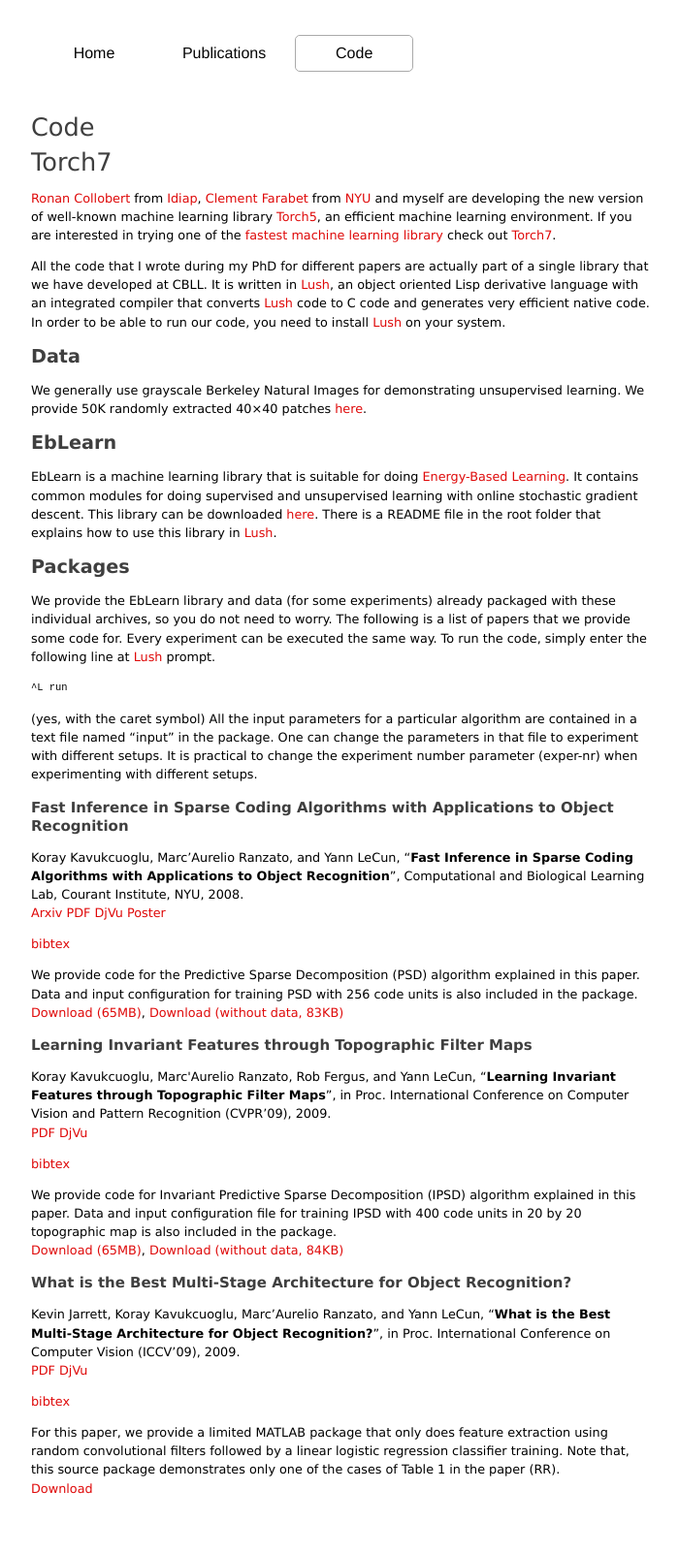
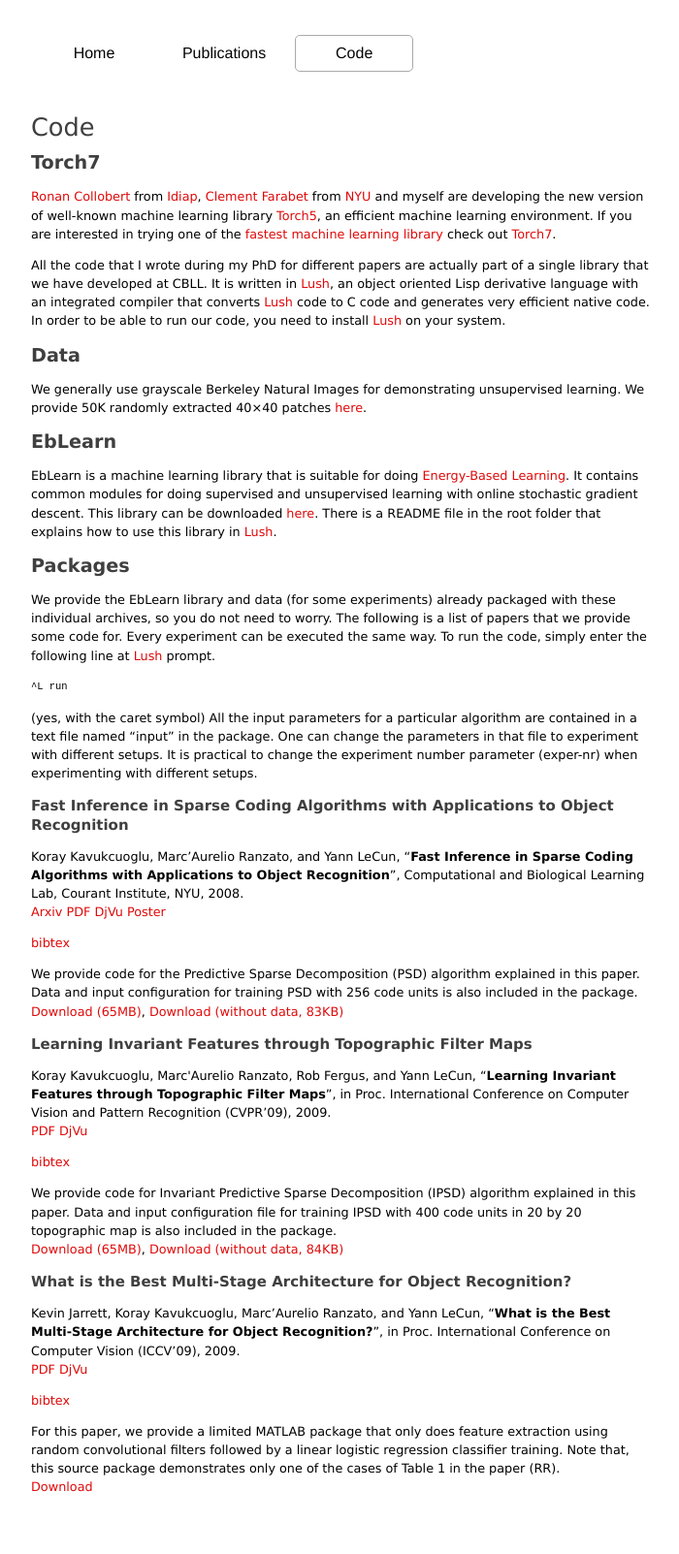
Before and after one commit to koraykv/koraykv.github.com, a Jekyll site: the page built from code.md, in a window 1280 px wide. Shown: the whole page at 97% size, without its empty margins (288-988 px from the left). Built offline with Jekyll 4.4.1, drawn with Linux system fonts in a browser that asks for light colours.

Commit message:
Update code.md

```diff
--- a/code.md
+++ b/code.md
@@ -6,7 +6,7 @@
 
 # Code
 
-# Torch7
+## Torch7
 
 [Ronan Collobert](http://ronan.collobert.com) from [Idiap](http://www.idiap.ch), [Clement Farabet](http://clement.farabet.net) from [NYU](http://www.nyu.edu) and myself are developing the new version of well-known machine learning library [Torch5](http://torch5.sf.net), an efficient machine learning environment. If you are interested in trying one of the [fastest machine learning library](http://cs.nyu.edu/~koray/files/2011_torch7_nipsw.pdf) check out [Torch7](http://www.torch.ch).
 
```
